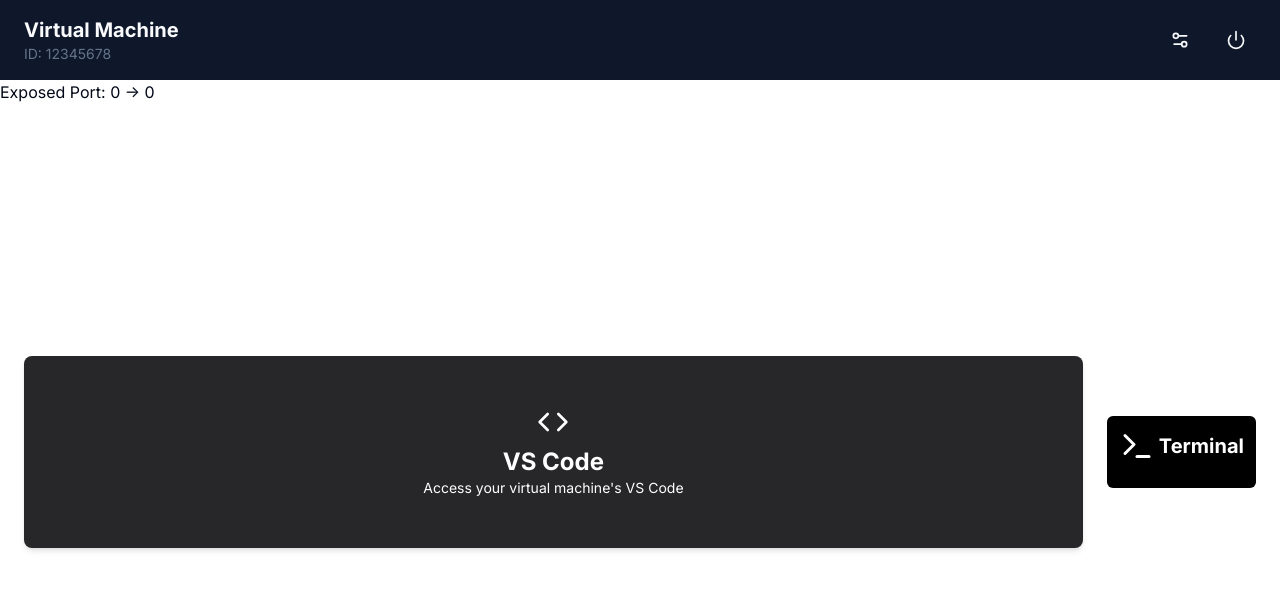
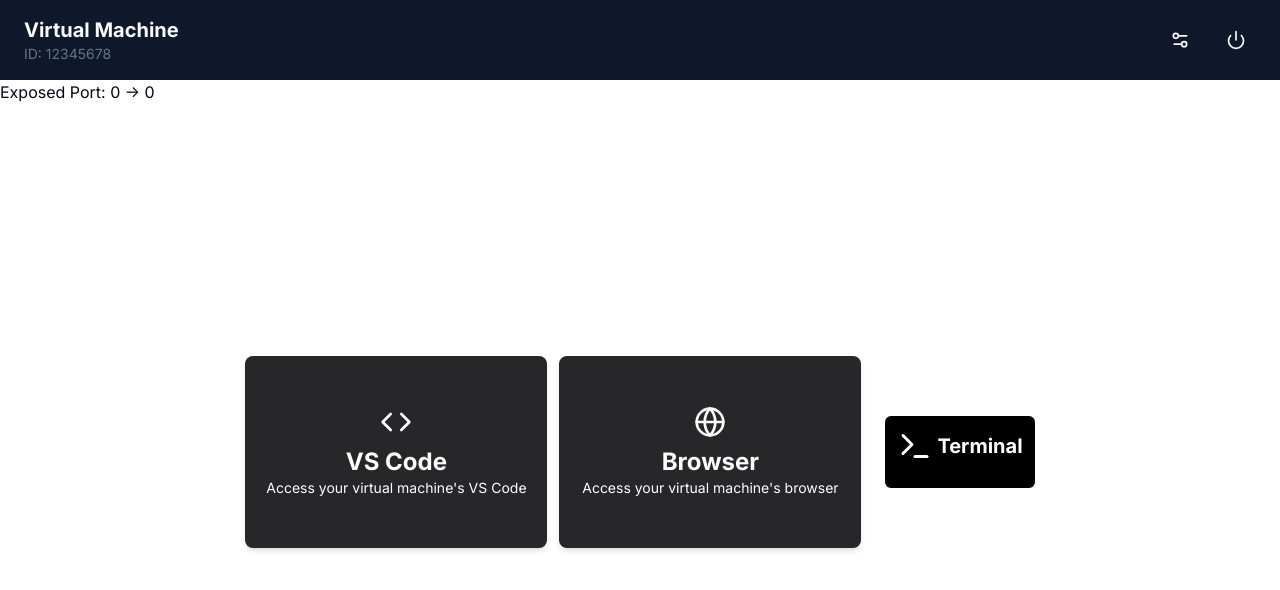
Before and after one commit to tsahil01/containers-web-editor, a Next.js app in the folder client/: page /playground in a window 1280 px wide. Shown: the top 590 px of the page. Built offline with nearby package versions, Linux system fonts and the light colour scheme.

Commit message:
feat: Add VS Code and Browser options to Playground page

```diff
--- a/client/src/app/playground/page.tsx
+++ b/client/src/app/playground/page.tsx
@@ -8,7 +8,7 @@
 import { containerState } from "@/atom/container";
 import { Loading } from "../loader";
 import { Button } from "@/components/ui/button";
-import { CodeIcon, PowerIcon, Settings2Icon, TerminalIcon } from "lucide-react";
+import { CodeIcon, Globe, GlobeIcon, PowerIcon, Settings2Icon, TerminalIcon } from "lucide-react";
 
 export default function Page() {
   const [socket, setSocket] = useState<any>(null);
@@ -103,6 +103,7 @@
             {container.externalPort}
           </div>
           <main className="flex-1 flex flex-wrap justify-center gap-6 p-6 my-auto h-full align-middle items-center">
+            <div className="w-1/2 flex flex-row gap-3">
               <div
                 className="bg-zinc-800 text-white rounded-lg shadow-md hover:shadow-lg transition-shadow cursor-pointer flex flex-col items-center justify-center w-full sm:w-auto sm:flex-1 h-48"
                 onClick={() => {
@@ -117,6 +118,22 @@
                   </p>
                 </div>
               </div>
+
+              <div
+                className="bg-zinc-800 text-white rounded-lg shadow-md hover:shadow-lg transition-shadow cursor-pointer flex flex-col items-center justify-center w-full sm:w-auto sm:flex-1 h-48"
+                onClick={() => {
+                  window.open(`http://localhost:5800`);
+                }}
+              >
+                <GlobeIcon className="w-8 h-8 mb-2 text-white" />
+                <div>
+                  <h2 className="text-2xl font-bold text-center">Browser</h2>
+                  <p className="text-sm text-muted-foreground text-center text-white">
+                    Access your virtual machine's browser
+                  </p>
+                </div>
+              </div>
+            </div>
             <Terminal terminalRef={terminalRef} containerId={containerId} />
           </main>
         </div>
```
Lines whose indentation alone changed are shown as unchanged.
